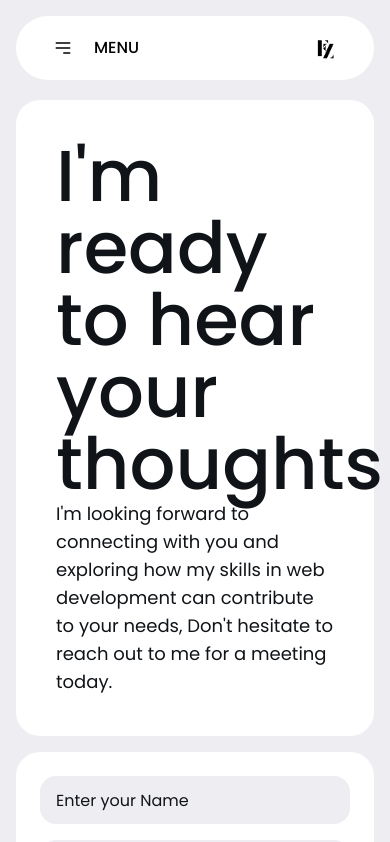
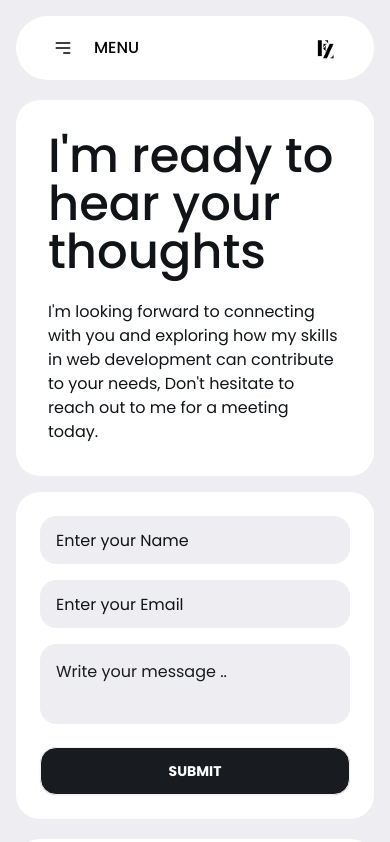
Before and after one commit to farouk26/new-portfolio, a Next.js app: page /contact in a window 390 px wide. Shown: the top 842 px of the page. Built offline with nearby package versions, Linux system fonts and the light colour scheme.

Commit message:
style(contact page): update title to meet mobile screen
n

fix #25

```diff
--- a/src/pages/contact/index.jsx
+++ b/src/pages/contact/index.jsx
@@ -8,12 +8,12 @@ function ContactPage() {
         <div className="min-h-fit w-full">
           <div className="w-full xl:h-[32rem] h-full flex xl:flex-row gap-4 flex-col">
             {/* First Column */}
-            <div className="h-full xl:w-[52%] w-full bg-white-200 rounded-3xl p-6">
-              <div className="flex flex-col w-full h-full justify-between p-4">
-                <h1 className="text-dark-100 font-[500] text-7xl">
+            <div className="h-full xl:w-[52%] w-full bg-white-200 rounded-3xl xl:p-6 p-4">
+              <div className="flex flex-col w-full h-full justify-between p-4 gap-6">
+                <h1 className="text-dark-100 font-[500] xl:text-7xl text-5xl">
                   I&apos;m ready to hear your thoughts
                 </h1>
-                <p className="text-dark-100 font-[400] text-lg">
+                <p className="text-dark-100 font-[400] xl:text-lg text-md">
                   I&apos;m looking forward to connecting with you and exploring
                   how my skills in web development can contribute to your needs,
                   Don&apos;t hesitate to reach out to me for a meeting today.
```
